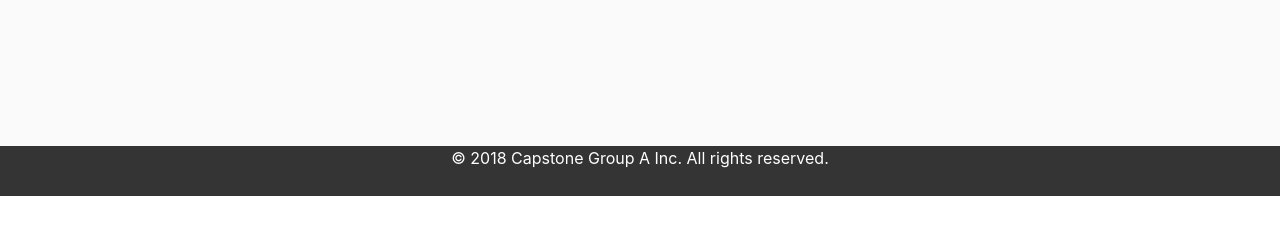
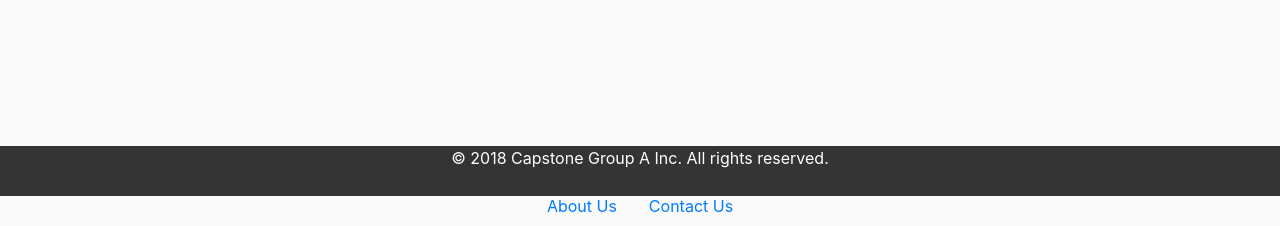
Before and after one commit to joshsjf/Capstone, a Django app: page /companies/ in a window 1280 px wide. Shown: the part 734-960 px from the top of the page. Before the commit the page ends 930 px from the top, so only its background shows below. Run offline with Django 3.2, Linux system fonts and the light colour scheme; data that the repository does not hold is empty; some libraries are stand-ins or nearby versions.

Commit message:
updated front-end

```diff
--- a/Projects/sites/static/css/main.css
+++ b/Projects/sites/static/css/main.css
@@ -97,11 +97,14 @@ html, body {
     margin-bottom: -50px;
     padding-bottom: 50px;
 }
+.nav {
+  color: #FFFFFF;
+}
 
 footer {
     height: 50px;
     margin-top:50px;
-/*    position: relative;*/
+    position: relative;
     background: #343434;
     color: #FFFFFF;
     text-align: center;
--- a/Projects/sites/templates/sites/base.html
+++ b/Projects/sites/templates/sites/base.html
@@ -86,13 +86,13 @@
     <script src="https://cdnjs.cloudflare.com/ajax/libs/popper.js/1.12.9/umd/popper.min.js" integrity="sha384-ApNbgh9B+Y1QKtv3Rn7W3mgPxhU9K/ScQsAP7hUibX39j7fakFPskvXusvfa0b4Q" crossorigin="anonymous"></script>
     <script src="https://maxcdn.bootstrapcdn.com/bootstrap/4.0.0/js/bootstrap.min.js" integrity="sha384-JZR6Spejh4U02d8jOt6vLEHfe/JQGiRRSQQxSfFWpi1MquVdAyjUar5+76PVCmYl" crossorigin="anonymous"></script>
     </div>
-    <footer >
+    <footer id="footertext">
         <div">
           <p>&copy; 2018 Capstone Group A Inc. All rights reserved. </p>
-<!--             <div class="navbar-nav">
+            <div class="nav justify-content-center" >
               <a class="nav-item nav-link" href="{% url 'sites-about' %}">About Us</a>
               <a class="nav-item nav-link" href="{% url 'sites-contact' %}">Contact Us</a>
-            </div> -->
+            </div>
         </div>
     </footer>
 </body>
```
Also changed, not shown: Projects/media/profile_pics/girl_face_explosion_92171_1920x1080.jpg (added).
